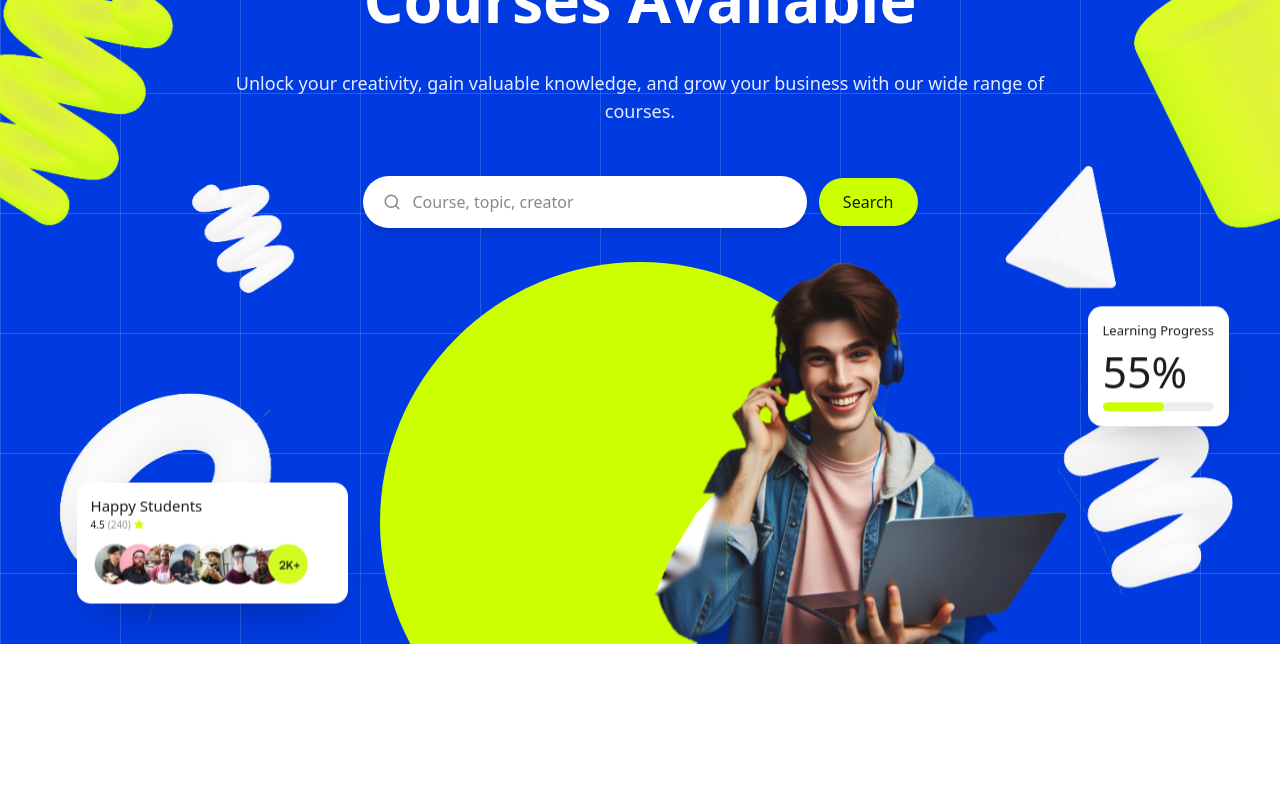
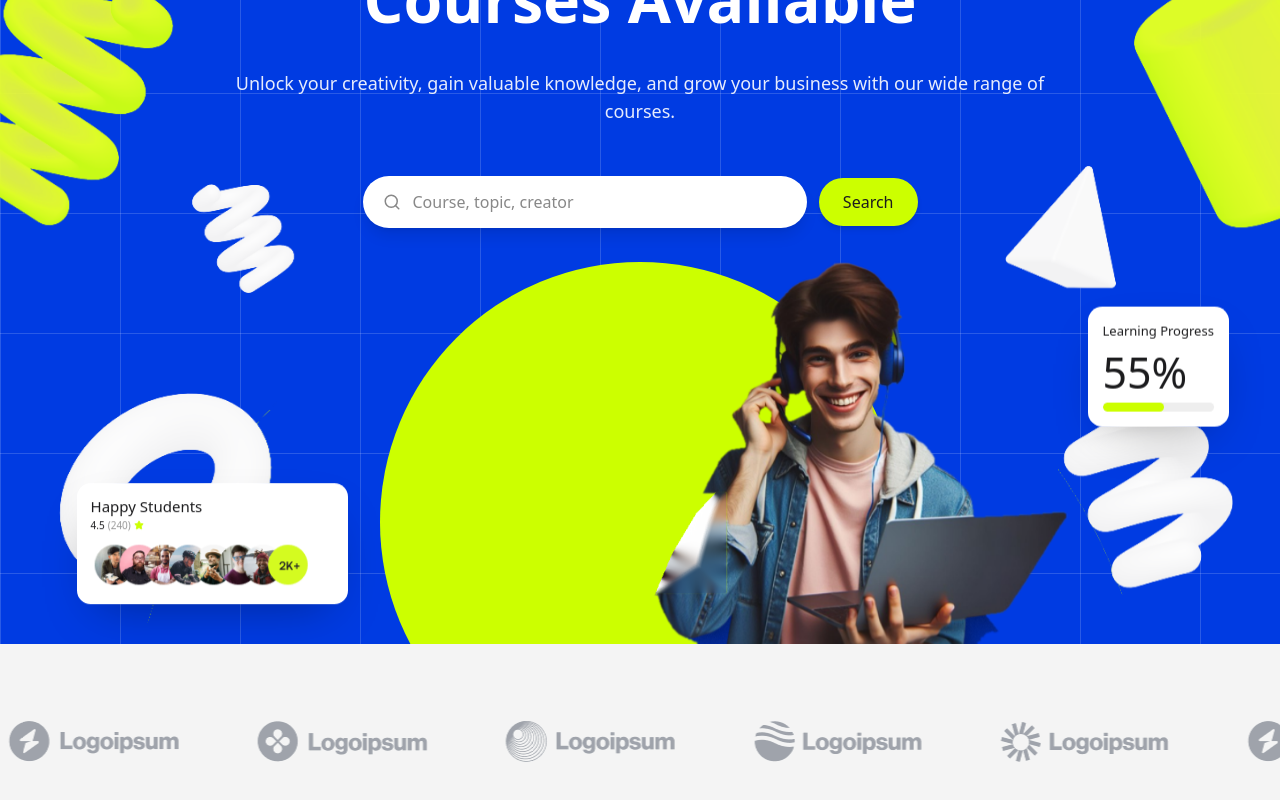
Before and after one commit to rasel201311047/bytespace, a Next.js app: page / in a window 1280 px wide. Shown: the part 266-1066 px from the top of the page. Before the commit the page ends 910 px from the top, so only its background shows below. Built offline with nearby package versions, Linux system fonts and the light colour scheme.

Commit message:
Complete partners section

```diff
--- a/src/app/page.tsx
+++ b/src/app/page.tsx
@@ -1,9 +1,11 @@
 import Hero from "../components/home/Hero";
+import Partners from "../components/home/Partners";
 
 export default function Home() {
   return (
     <main className="min-h-screen bg-white">
       <Hero />
+      <Partners />
     </main>
   );
 }
--- /dev/null
+++ b/src/components/home/Partners.tsx
@@ -0,0 +1,30 @@
+import { partnerLogos } from "@/src/lib/data";
+import Image from "next/image";
+
+export default function Partners() {
+  const row = [
+    ...partnerLogos,
+    ...partnerLogos,
+    ...partnerLogos,
+    ...partnerLogos,
+  ];
+  return (
+    <section
+      className="overflow-hidden bg-[#F4F4F4] py-10 sm:py-14 lg:py-[72px]"
+      aria-label="Our partners"
+    >
+      <div className="flex w-max animate-marquee gap-10 sm:gap-14 lg:gap-[72px]">
+        {row.map((n, i) => (
+          <Image
+            key={i}
+            src={`/images/logo-partner-${n}.png`}
+            alt="Partner brand logo"
+            width={175}
+            height={52}
+            className="h-8 sm:h-10 lg:h-[52px] w-auto shrink-0 opacity-80 transition hover:opacity-100"
+          />
+        ))}
+      </div>
+    </section>
+  );
+}
--- /dev/null
+++ b/src/lib/data.ts
@@ -0,0 +1 @@
+export const partnerLogos = [1, 2, 3, 4, 5];
```
